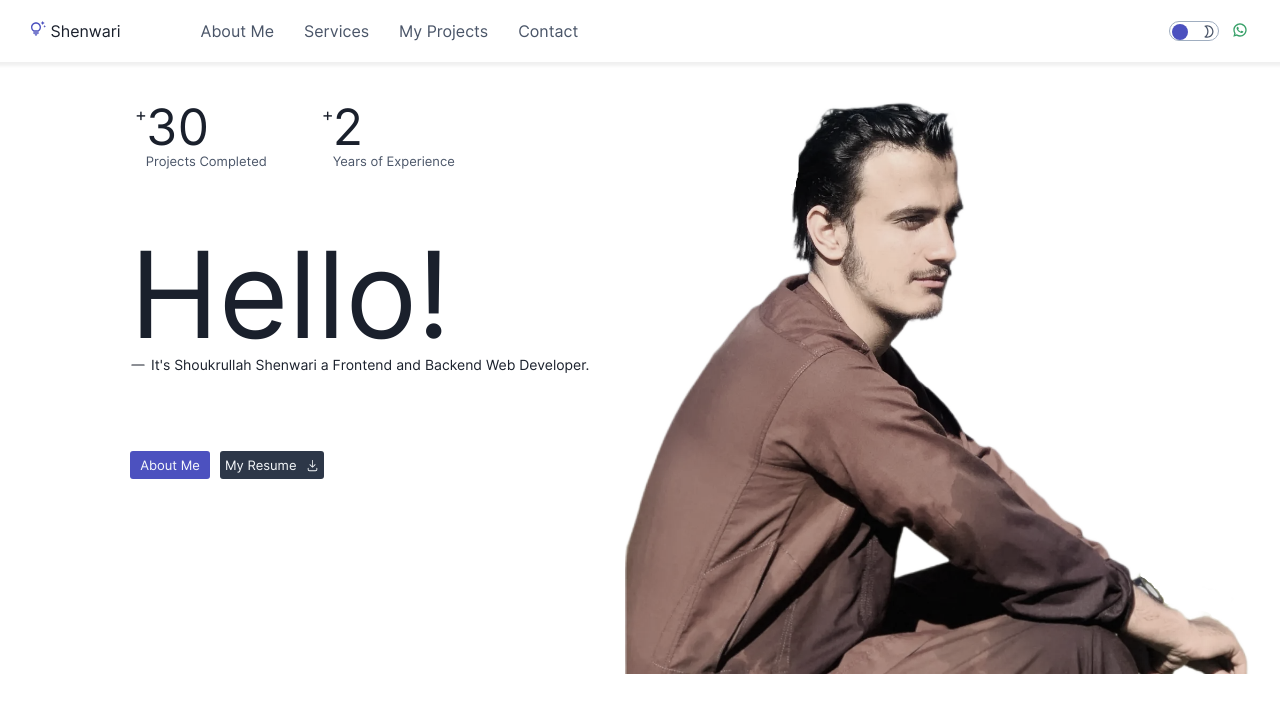
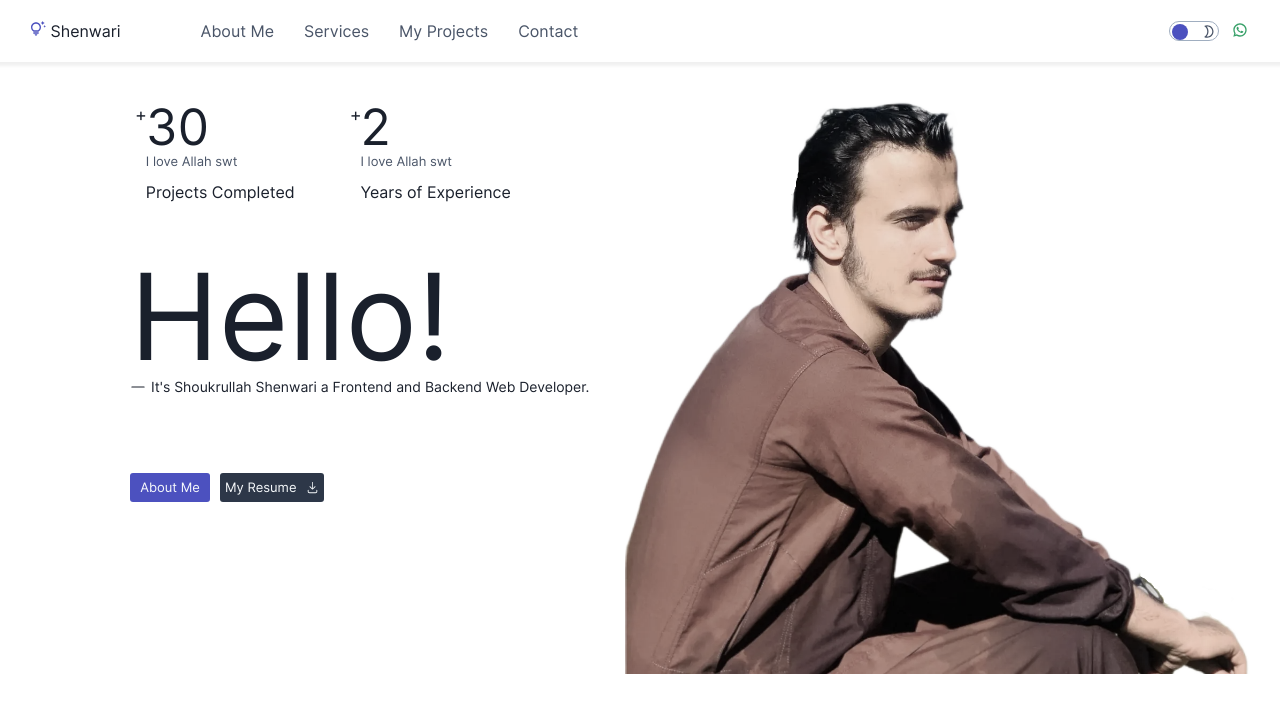
Before and after one commit to Shoukrullah/shoukrullah-shenwari-portfolio, a Next.js app: page / in a window 1280 px wide. Shown: the top 712 px of the page. Built offline with nearby package versions, Linux system fonts and the light colour scheme.

Commit message:
Workdone is update

```diff
--- a/app/_components/WorkDone.tsx
+++ b/app/_components/WorkDone.tsx
@@ -11,7 +11,7 @@ function WorkDone({ count, label }: Props) {
       </div>
       <div>
         <p>{count}</p>
-
+        <p>I love Allah swt</p>
         <p>{label}</p>
       </div>
     </div>
```
